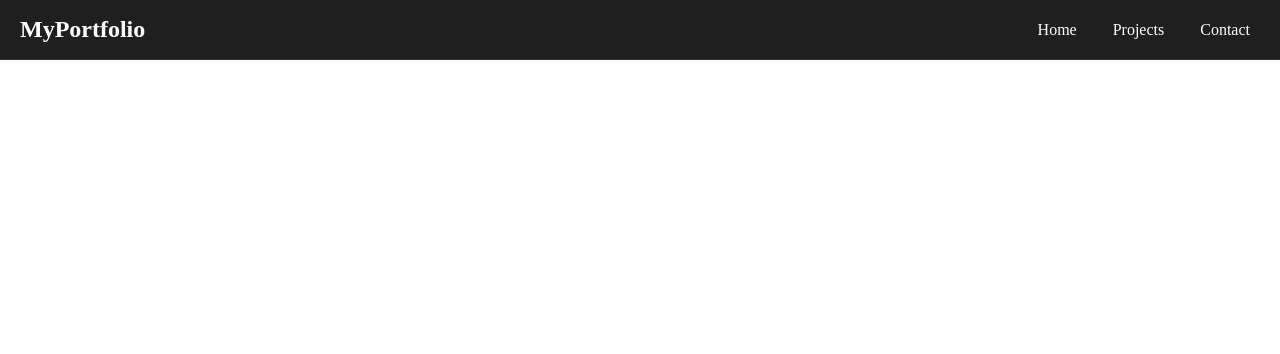
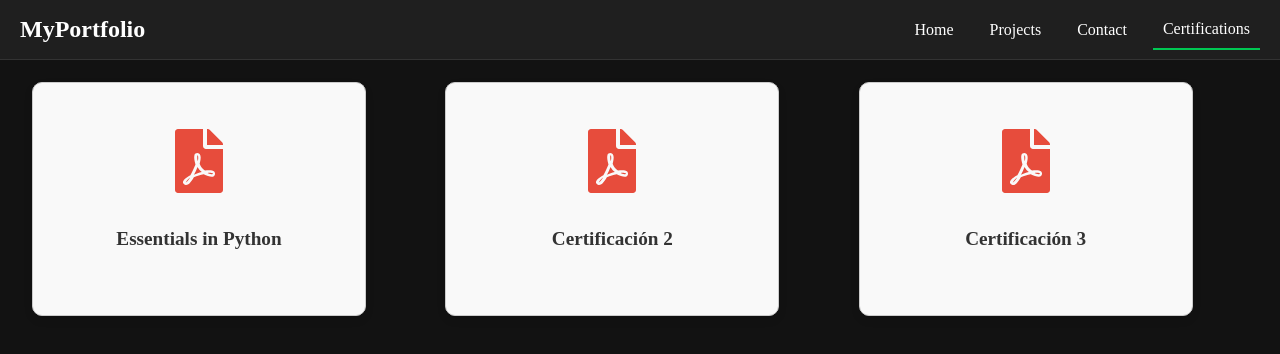
Before and after one commit to ThorgyOrb/Portafolio, a React (Create React App) app: page /#/certification in a window 1280 px wide. Shown: the top 354 px of the page. Built offline with nearby package versions, Linux system fonts and the light colour scheme.

Commit message:
cartifications

```diff
--- a/package.json
+++ b/package.json
@@ -12,6 +12,7 @@
     "react": "^18.3.1",
     "react-dom": "^18.3.1",
     "react-icons": "^5.3.0",
+    "react-modal": "^3.16.1",
     "react-router-dom": "^6.26.1",
     "react-scripts": "5.0.1",
     "semantic-ui-css": "^2.5.0",
--- a/src/App.jsx
+++ b/src/App.jsx
@@ -7,6 +7,8 @@ import Contact from './pages/Contact';
 import Header from './components/Header';
 import InvoicesControl from './pages/InvoicesControl';
 import { createGlobalStyle } from 'styled-components';
+import Certification from './pages/Certification';
+
 const GlobalStyle = createGlobalStyle`
   html, body {
     margin: 0;
@@ -26,6 +28,7 @@ function App() {
         <Route path="/projects" element={<Projects />} />
         <Route path="/contact" element={<Contact />} />
         <Route path="/invoicescontrol" element={<InvoicesControl />} />
+        <Route path="/certification" element={<Certification/>} />
       </Routes>
     </Router>
   );
--- /dev/null
+++ b/src/components/CertificationCard.jsx
@@ -0,0 +1,97 @@
+import React, { useState } from 'react';
+import styled from 'styled-components';
+import { FaFilePdf } from 'react-icons/fa';
+import Modal from 'react-modal';
+
+// Estilos para el contenedor de la tarjeta de certificación
+const CardContainer = styled.div`
+  width: 300px;
+  height: 200px;
+  border: 1px solid #ccc;
+  border-radius: 10px;
+  padding: 1rem;
+  display: flex;
+  flex-direction: column;
+  justify-content: center;
+  align-items: center;
+  cursor: pointer;
+  background-color: #f9f9f9;
+  box-shadow: 0 4px 8px rgba(0, 0, 0, 0.1);
+  transition: transform 0.2s;
+
+  &:hover {
+    transform: scale(1.05);
+  }
+`;
+
+// Estilos para la vista previa
+const PreviewIcon = styled(FaFilePdf)`
+  font-size: 4rem;
+  color: #e74c3c;
+  margin-bottom: 1rem;
+`;
+
+// Estilos para el título de la certificación
+const Title = styled.h3`
+  font-size: 1.2rem;
+  color: #333;
+  text-align: center;
+`;
+
+// Estilos para el modal
+const ModalContent = styled.div`
+  background-color: #fff;
+  padding: 2rem;
+  position: relative;
+  display: flex;
+  justify-content: center;
+  align-items: center;
+`;
+
+// Botón para cerrar el modal
+const CloseButton = styled.button`
+  position: absolute;
+  top: 10px;
+  right: 10px;
+  font-size: 1.5rem;
+  background: none;
+  border: none;
+  cursor: pointer;
+  color: #e74c3c;
+`;
+
+const CertificationCard = ({ title, pdf }) => {
+  const [modalIsOpen, setModalIsOpen] = useState(false);
+
+  const openModal = () => {
+    setModalIsOpen(true);
+  };
+
+  const closeModal = () => {
+    setModalIsOpen(false);
+  };
+
+  return (
+    <>
+      <CardContainer onClick={openModal}>
+        <PreviewIcon />
+        <Title>{title}</Title>
+      </CardContainer>
+
+      {/* Modal que muestra el PDF */}
+      <Modal
+        isOpen={modalIsOpen}
+        onRequestClose={closeModal}
+        style={{ content: { maxWidth: '900px', margin: 'auto' } }}
+        ariaHideApp={false}
+      >
+        <ModalContent>
+          <CloseButton onClick={closeModal}>X</CloseButton>
+          <embed src={pdf} type="application/pdf" width="100%" height="600px" />
+        </ModalContent>
+      </Modal>
+    </>
+  );
+};
+
+export default CertificationCard;
--- a/src/components/Header.jsx
+++ b/src/components/Header.jsx
@@ -97,6 +97,12 @@ const App = () => {
           >
             Contact
           </NavLink>
+          <NavLink
+            to="/certification"
+            className={location.pathname === '/certification' ? 'active' : ''}
+          >
+            Certifications
+          </NavLink>
         </NavLinks>
       </Header>
 
--- /dev/null
+++ b/src/pages/Certification.jsx
@@ -0,0 +1,33 @@
+import React from 'react';
+import styled from 'styled-components';
+import CertificationCard from '../components/CertificationCard';
+
+const CertificationsContainer = styled.div`
+  margin-top: 50px;
+  display: grid;
+  grid-template-columns: repeat(auto-fill, minmax(300px, 1fr));
+  gap: 1.5rem;
+  padding: 2rem;
+  justify-content: center;
+  background-color: #121212;
+  min-height: 100vh;
+`;
+
+const CertificationsPage = () => {
+  const certifications = [
+    { title: 'Essentials in Python', pdf: `${process.env.PUBLIC_URL}/assets/attachments/Essentials in Python.pdf`},
+    { title: 'Certificación 2', pdf: '/certifications/cert2.pdf' },
+    { title: 'Certificación 3', pdf: '/certifications/cert3.pdf' },
+
+  ];
+
+  return (
+    <CertificationsContainer>
+      {certifications.map((cert, index) => (
+        <CertificationCard key={index} title={cert.title} pdf={cert.pdf} />
+      ))}
+    </CertificationsContainer>
+  );
+};
+
+export default CertificationsPage;
--- a/src/pages/InvoicesControl.jsx
+++ b/src/pages/InvoicesControl.jsx
@@ -1,7 +1,6 @@
 import React from 'react';
 import ProjectDetail from '../components/ProjectDetail';
 
-// Datos del proyecto (aquí puedes reemplazar con datos reales o dinámicos)
 const projectData = {
   title: 'Administración de Facturas',
   description: 'Optimización de una aplicación de administración de facturas con un rendimiento de carga mejorado en un 96.88% y un uso de recursos reducido en un 18.91%.',
```
Also changed, not shown: 2 other files (tests, documents, lock files or other folders).
